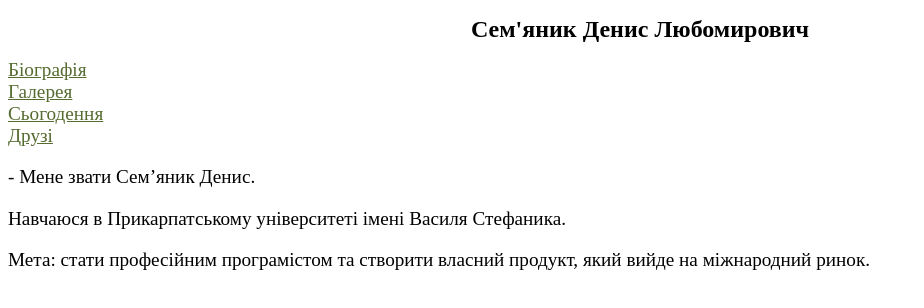
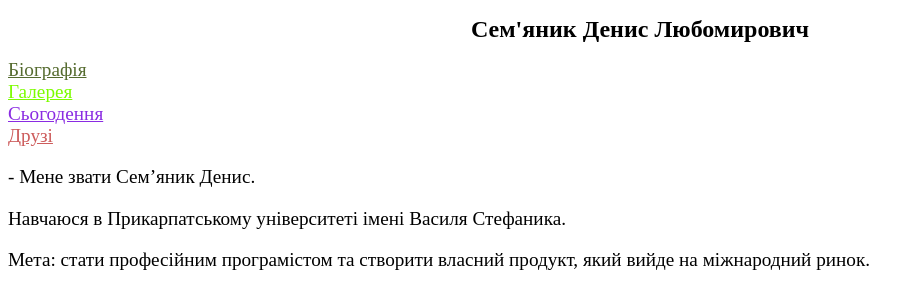
Before and after one commit to denyssemianyk/Laboratory-work-1, a plain HTML site: page Laboratory work 2/index.html in a window 1280 px wide. Shown: the whole page, without its empty margins (0-924 px from the left). Drawn offline with Linux system fonts and the light colour scheme.

Commit message:
Update index.html

```diff
--- a/Laboratory work 2/index.html
+++ b/Laboratory work 2/index.html
@@ -13,28 +13,28 @@
         p{
             font-size: 120%;
         }
-        a:nth-child(1):link{
+        a.one:link{
             color: darkolivegreen;
         }
-        a:nth-child(1):visited{
-            color: olivedrab;
+        a.one:visited{
+            color: teal;
         }
-        a:nth-child(2):link{
+        a.two:link{
             color: lawngreen;
         }
-        a:nth-child(2):visited{
+        a.two:visited{
             color: chocolate;
         }
-        a:nth-child(3):link{
+        a.three:link{
             color: blueviolet;
         }
-        a:nth-child(3):visited{
+        a.three:visited{
             color: peru;
         }
-        a:nth-child(4):link{
+        a.four:link{
             color: indianred;
         }
-        a:nth-child(4):visited{
+        a.four:visited{
             color: violet;
         }
         </style>
@@ -43,10 +43,10 @@
      <body>
         <h1> Сем'яник Денис Любомирович </h1>
 
-       <div><a href="biography.html" > Біографія </a> </div>
-       <div><a href="gallery.html">  Галерея </a> </div>
-       <div><a href="nowadays.html"> Сьогодення </a>  </div>
-       <div><a href="friends.html">  Друзі </a>  </div>
+       <div><a class="one" href="biography.html" > Біографія </a> </div>
+       <div><a class="two" href="gallery.html">  Галерея </a> </div>
+       <div><a class="three" href="nowadays.html"> Сьогодення </a>  </div>
+       <div><a class="four" href="friends.html">  Друзі </a>  </div>
 
 
         <p> - Мене звати Сем’яник Денис.<p> Навчаюся в Прикарпатському університеті імені Василя Стефаника.</p><p> Мета: стати професійним програмістом та створити власний продукт, який вийде на міжнародний ринок.  </p>
```
